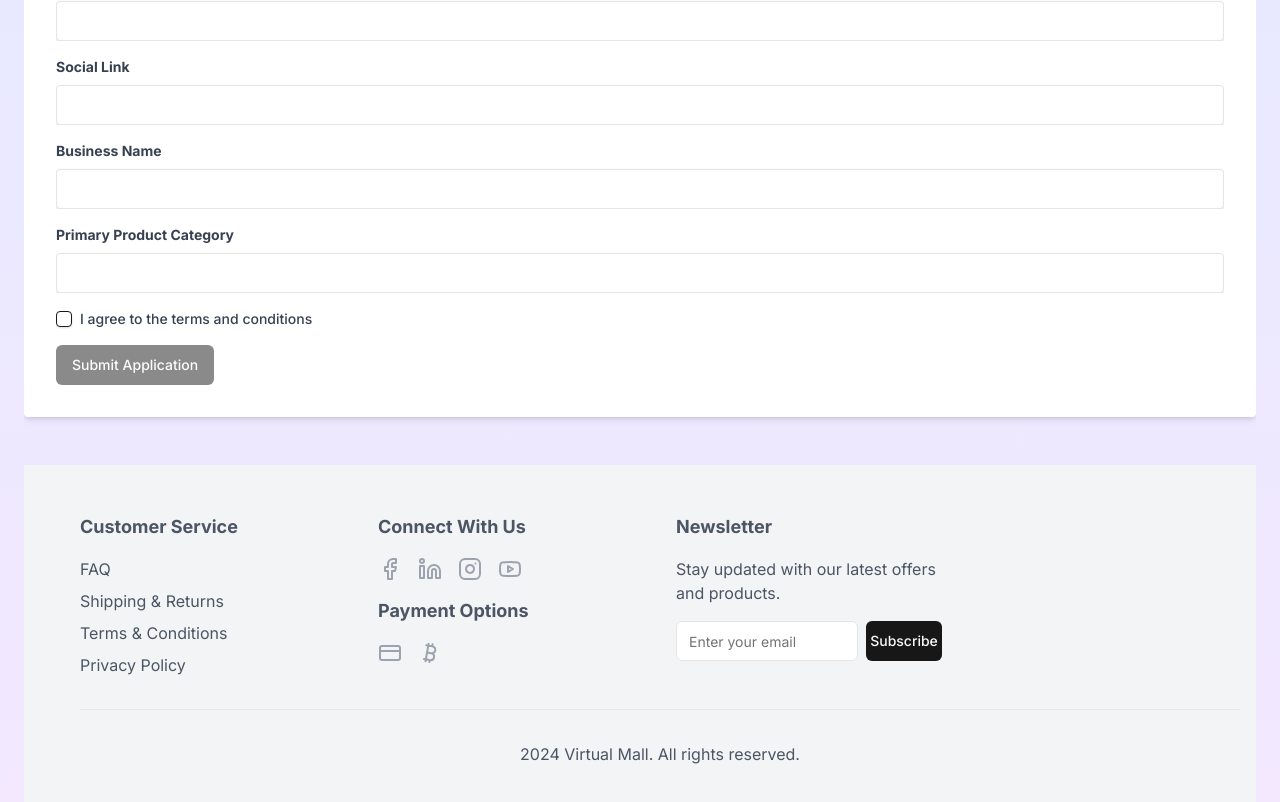
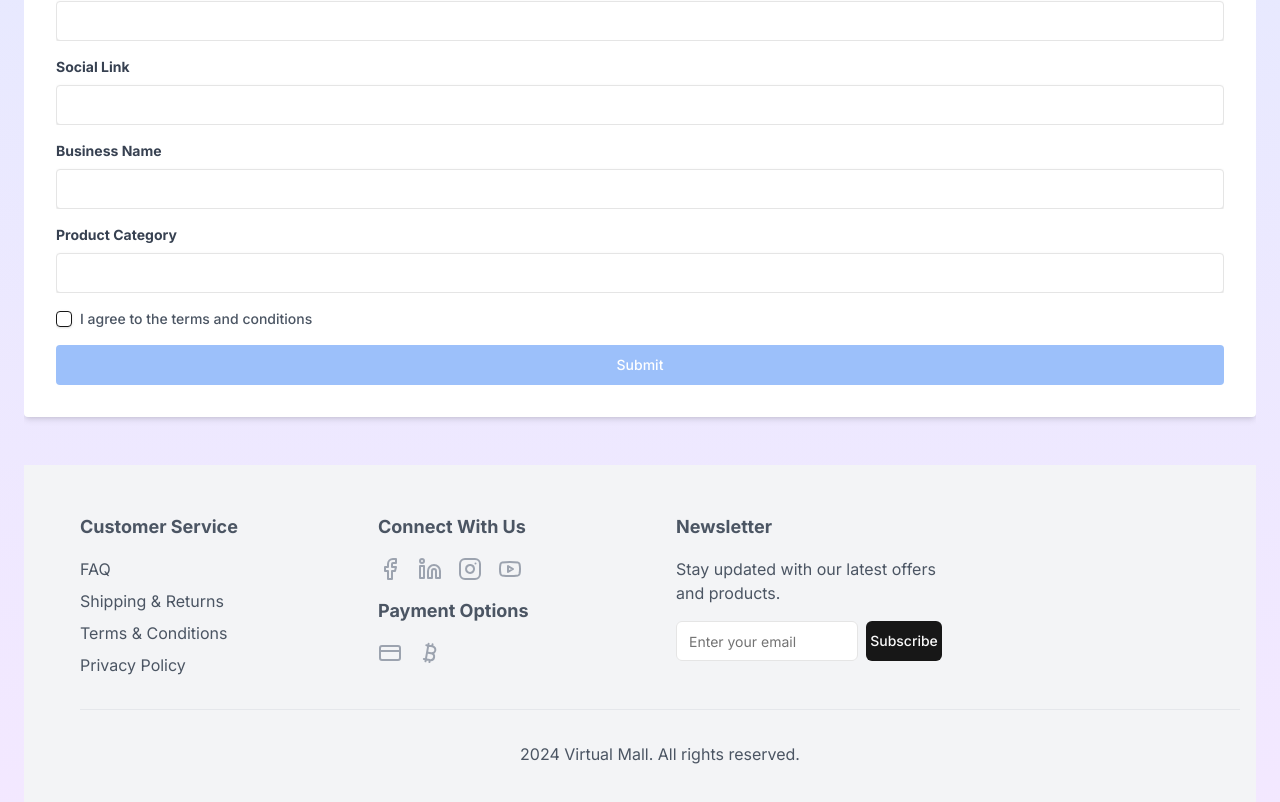
Before and after one commit to sanaa-sys/virtual-mall, a Next.js app: page /sellerPage in a window 1280 px wide. Shown: the part 927-1729 px from the top of the page. Built offline with nearby package versions, Linux system fonts and the light colour scheme.

Commit message:
mail sent

```diff
--- a/app/sellerPage/page.jsx
+++ b/app/sellerPage/page.jsx
@@ -1,5 +1,5 @@
 "use client";
-
+import emailjs from "emailjs-com";
 import React, { useState } from "react";
 import { motion } from "framer-motion";
 import { DollarSign, Package, BarChart, ShieldCheck } from "lucide-react";
@@ -9,7 +9,7 @@ import { Button } from "@/components/ui/button";
 import { Checkbox } from "@/components/ui/checkbox";
 import Footer from "@/components/Footer";
 import ThankYouPopup from "@/components/ThankYouPopup";
-import { useRouter } from 'next/navigation';
+import { useRouter } from "next/navigation";
 
 const SellerPage = () => {
   const router = useRouter();
@@ -20,7 +20,8 @@ const SellerPage = () => {
     phoneNumber: "",
     businessName: "",
     productCategory: "",
-    agreeTerms: false,
+    agreeTerms: false, // State for checkbox
+    socialLink: "", // Initial state for socialLink
   });
 
   const handleInputChange = (e) => {
@@ -38,18 +39,39 @@ const SellerPage = () => {
     }));
   };
 
-
   const handleSubmit = (e) => {
     e.preventDefault();
-        // Here you would typically send the form data to your backend
-        console.log("Form submitted:", formData);
-        // Show the thank you popup immediately after form submission
+
+    const templateParams = {
+      fullName: formData.fullName,
+      email: formData.email,
+      phoneNumber: formData.phoneNumber,
+      businessName: formData.businessName,
+      productCategory: formData.productCategory,
+      socialLink: formData.socialLink,
+    };
+
+    emailjs
+      .send(
+        "service_cio6onz",
+        "template_579m15j",
+        templateParams,
+        "1oDlFZNgaaQnAhytI"
+      )
+      .then((response) => {
+        console.log("Email sent successfully:", response);
         setShowThankYou(true);
+      })
+      .catch((error) => {
+        console.error("Error sending email:", error);
+      });
   };
+
   const handleClosePopup = () => {
     setShowThankYou(false);
-        router.push('/home'); // Redirect to homepage
+    router.push("/home");
   };
+
   const benefits = [
     {
       icon: <DollarSign className="w-12 h-12 text-green-500" />,
@@ -216,7 +238,6 @@ const SellerPage = () => {
                 name="socialLink"
                 value={formData.socialLink}
                 onChange={handleInputChange}
-                required
                 className="shadow appearance-none border rounded w-full py-2 px-3 text-gray-700 leading-tight focus:outline-none focus:shadow-outline"
               />
             </div>
@@ -242,7 +263,7 @@ const SellerPage = () => {
                 htmlFor="productCategory"
                 className="block text-gray-700 text-sm font-bold mb-2"
               >
-                Primary Product Category
+                Product Category
               </Label>
               <Input
                 type="text"
@@ -254,35 +275,38 @@ const SellerPage = () => {
                 className="shadow appearance-none border rounded w-full py-2 px-3 text-gray-700 leading-tight focus:outline-none focus:shadow-outline"
               />
             </div>
-            <div className="mb-4">
-              <div className="flex items-center">
+
+            <div className="mb-4 flex items-center">
               <Checkbox
+                checked={formData.agreeTerms} // Use checked for state management
+                onCheckedChange={handleCheckboxChange} // Use onCheckedChange to handle checkbox change
                 id="agreeTerms"
-                  name="agreeTerms"
-                  checked={formData.agreeTerms}
-                  onCheckedChange={handleCheckboxChange} // Pass the checked value directly
-                  required
               />
-
               <Label
                 htmlFor="agreeTerms"
-                  className="ml-2 text-gray-700 text-sm"
+                className="ml-2 text-sm text-gray-600"
               >
                 I agree to the terms and conditions
               </Label>
             </div>
-            </div>
-            <div className="flex items-center justify-between">
-              <Button type="submit" disabled={!formData.agreeTerms}>
-                Submit Application
+
+            <Button
+              type="submit"
+              disabled={!formData.agreeTerms}
+              className="w-full bg-blue-500 text-white py-2 px-4 rounded"
+            >
+              Submit
             </Button>
-            </div>
           </motion.form>
         </section>
+      </main>
 
-                  {showThankYou && <ThankYouPopup onClose={handleClosePopup} />}
-
-      </main>
+      {showThankYou && (
+        <ThankYouPopup
+          message="Thank you for applying to become a seller on Virtual Mall Lahore!"
+          onClose={handleClosePopup}
+        />
+      )}
 
       <Footer />
     </div>
--- a/package.json
+++ b/package.json
@@ -34,6 +34,7 @@
     "@radix-ui/react-tabs": "^1.1.0",
     "@radix-ui/react-toast": "^1.2.1",
     "@radix-ui/react-tooltip": "^1.1.2",
+    "@sendgrid/mail": "^8.1.4",
     "@stripe/react-stripe-js": "^3.0.0",
     "@tabler/icons-react": "^3.12.0",
     "@tsparticles/engine": "^3.5.0",
@@ -44,6 +45,7 @@
     "class-variance-authority": "^0.7.0",
     "clsx": "^2.1.1",
     "cmdk": "^1.0.0",
+    "emailjs-com": "^3.2.0",
     "firebase": "^11.0.1",
     "framer-motion": "^11.3.24",
     "fuse.js": "^7.0.0",
@@ -51,6 +53,7 @@
     "langchain": "^0.2.15",
     "lucide-react": "^0.427.0",
     "next": "^15.0.3",
+    "nodemailer": "^6.9.16",
     "openai": "^4.55.4",
     "pdf-lib": "^1.17.1",
     "pdf-parse": "^1.1.1",
```
Also changed, not shown: 1 other file (tests, documents, lock files or other folders). Lines whose indentation alone changed are shown as unchanged.
